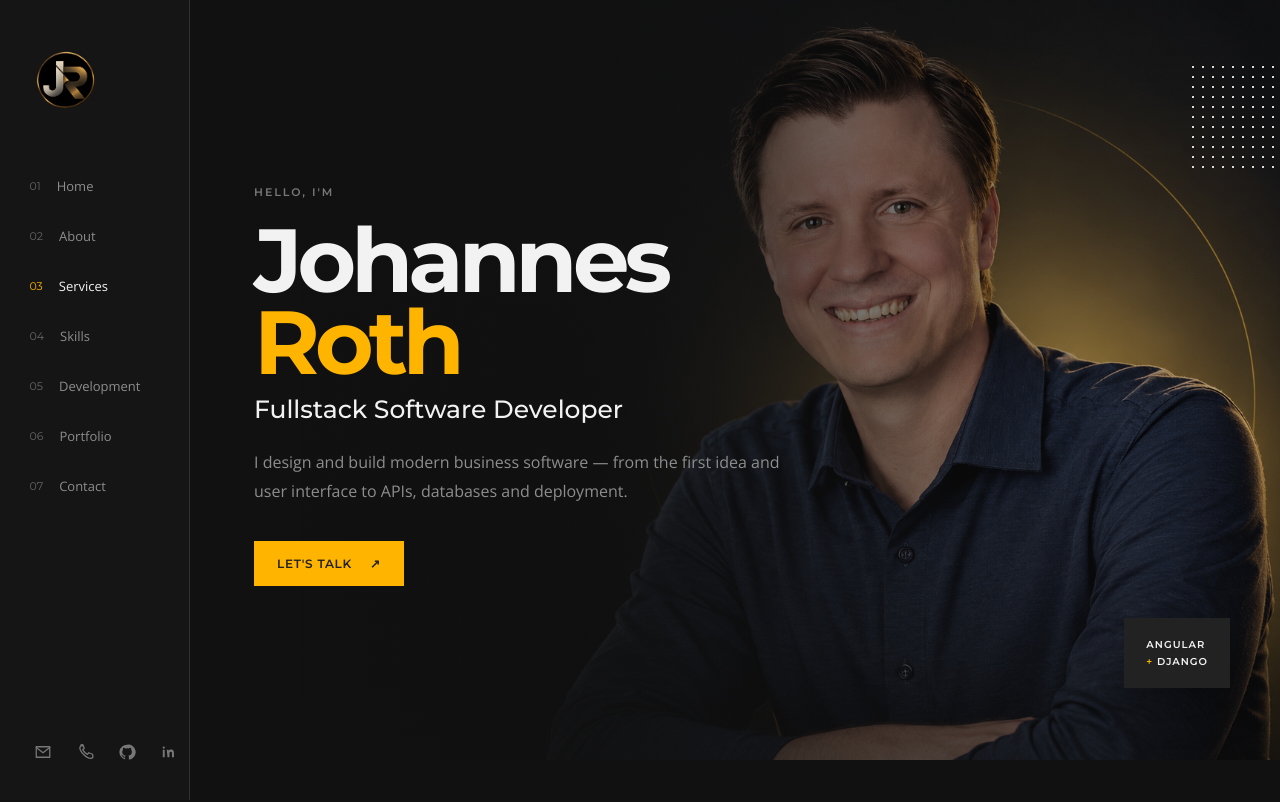
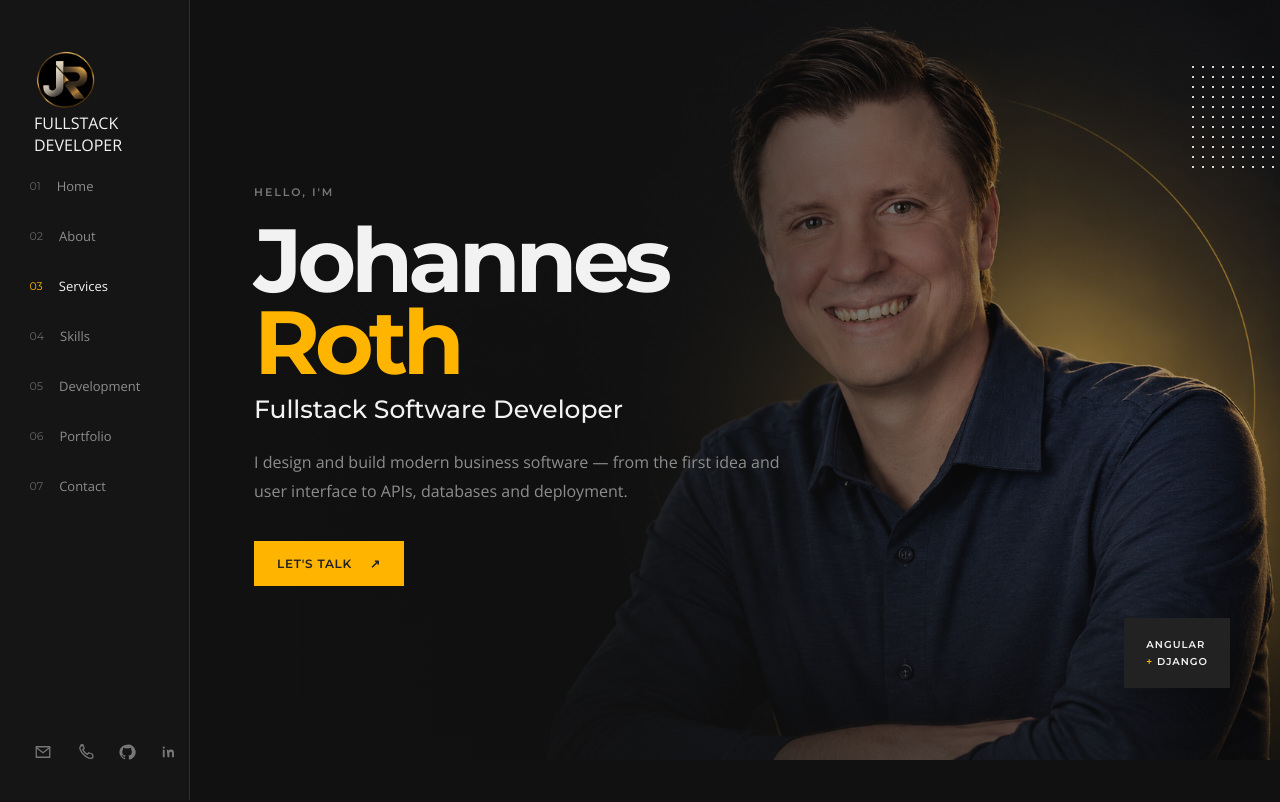
Before and after one commit to jorohx84/personal_portfolio_website, an Angular app: page / in a window 1280 px wide. Shown: the top 802 px of the page. Built offline with nearby package versions, Linux system fonts and the light colour scheme.

Commit message:
Add developer title to sidebar branding

```diff
--- a/src/app/app.component.html
+++ b/src/app/app.component.html
@@ -1,8 +1,11 @@
 <aside class="sidebar" [class.open]="menuOpen">
   <div class="sidebar-top">
-    <button class="logo" (click)="scrollTo('home')" aria-label="Home">
-      <img src="/img/logo.png" alt="JR">
-    </button>
+    <div class="brand-mark">
+      <button class="logo" (click)="scrollTo('home')" aria-label="Home">
+        <img src="/img/logo.png" alt="JR">
+      </button>
+      <span>FULLSTACK DEVELOPER</span>
+    </div>
     <button class="close-menu" (click)="menuOpen=false" aria-label="Close menu">×</button>
   </div>
 
```
